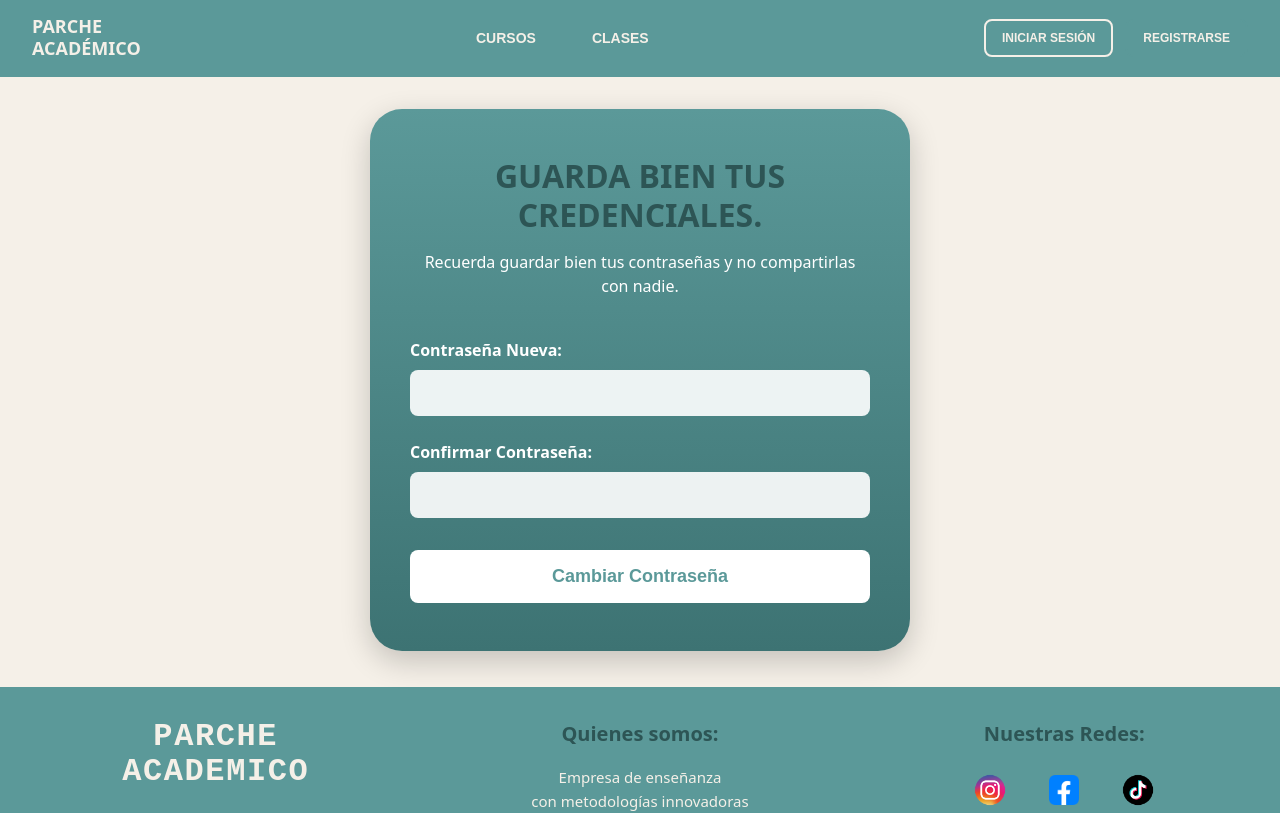
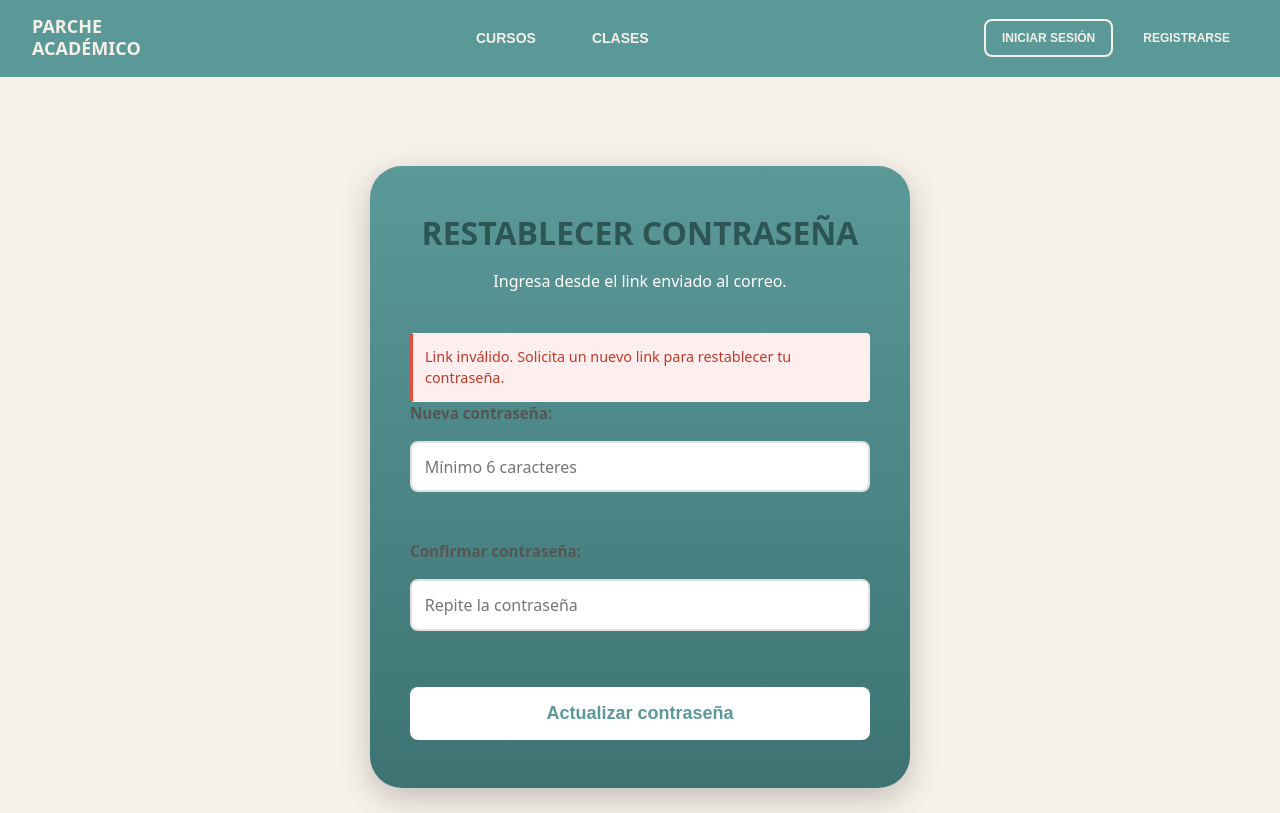
Before and after one commit to academiaparchada/frontend-academic, a React (Vite) app: page /reset-password in a window 1280 px wide. Shown: the top 813 px of the page. Built offline with nearby package versions, Linux system fonts and the light colour scheme; no server answers.

Commit message:
reset pasword

```diff
--- a/src/pages/forgot_password.jsx
+++ b/src/pages/forgot_password.jsx
@@ -11,24 +11,44 @@ export const ForgotPassword = () => {
   const [loading, set_loading] = useState(false);
   const [message, set_message] = useState('');
   const [error, set_error] = useState('');
+  const [is_google_account, set_is_google_account] = useState(false);
 
   const handle_submit = async (e) => {
     e.preventDefault();
     set_error('');
     set_message('');
+    set_is_google_account(false);
     set_loading(true);
 
     try {
-      // Aquí irá la integración con el backend cuando esté disponible
-      // Por ahora simularemos el envío
-      await new Promise(resolve => setTimeout(resolve, 1500));
+      const response = await fetch('http://localhost:5000/api/auth/forgot-password', {
+        method: 'POST',
+        headers: { 'Content-Type': 'application/json' },
+        body: JSON.stringify({ email }),
+      });
 
-      set_message(`Se ha enviado un correo a ${email} con las instrucciones para recuperar tu contraseña.`);
+      const data = await response.json().catch(() => ({}));
 
-      // Redirigir después de 3 segundos
-      setTimeout(() => {
-        navigate('/login');
-      }, 3000);
+      // Caso cuenta Google (400)
+      if (!response.ok) {
+        const backend_message = data?.message || 'No fue posible procesar la solicitud.';
+        set_error(backend_message);
+
+        if (
+          typeof backend_message === 'string' &&
+          backend_message.toLowerCase().includes('google')
+        ) {
+          set_is_google_account(true);
+        }
+
+        return;
+      }
+
+      // 200 OK (si existe o no existe, el backend responde genérico)
+      set_message(
+        data?.message ||
+          'Si el correo existe, se enviará un link para restablecer la contraseña. Revisa tu correo.'
+      );
     } catch (err) {
       set_error('Error al enviar el correo. Por favor intenta de nuevo.');
     } finally {
@@ -36,50 +56,58 @@ export const ForgotPassword = () => {
     }
   };
 
+  const handle_go_to_google_login = () => {
+    // Ya tienes login con Google en /login; para no duplicar lógica, enviamos al usuario allá.
+    navigate('/login');
+  };
+
   return (
     <div className="page">
       <Header />
 
-      <main className="main">
-        <div className="forgot_password_container">
-          <div className="forgot_password_card">
-            <h1 className="forgot_password_title">GUARDA BIEN TUS CREDENCIALES.</h1>
-            <p className="forgot_password_subtitle">
+      <main className="login-page">
+        <div className="login-container">
+          <div className="login-card">
+            <h1 className="login-title">GUARDA BIEN TUS CREDENCIALES.</h1>
+
+            <p className="login-subtitle">
               Recuerda guardar bien tus contraseñas y no compartirlas con nadie.
             </p>
 
-            {message && (
-              <div className="success_message">
-                {message}
-              </div>
-            )}
+            {message && <div className="success-message">{message}</div>}
+            {error && <div className="error-message">{error}</div>}
 
-            {error && (
-              <div className="error_message">
-                {error}
-              </div>
-            )}
-
-            <form onSubmit={handle_submit} className="forgot_password_form">
-              <div className="form_group">
-                <label htmlFor="email" className="form_label">
-                  Correo Electronico:
-                </label>
+            <form onSubmit={handle_submit} className="login-form">
+              <div className="form-group">
+                <label className="form-label">Correo Electronico:</label>
                 <input
                   type="email"
-                  id="email"
-                  className="form_input"
+                  className="form-input"
                   value={email}
                   onChange={(e) => set_email(e.target.value)}
+                  placeholder="usuario@dominio.com"
                   required
                   disabled={loading}
                 />
               </div>
 
-              <button type="submit" className="btn_send" disabled={loading}>
-                {loading ? 'Enviando...' : 'Enviar Correo'}
+              <button type="submit" className="btn-login" disabled={loading}>
+                {loading ? 'Enviando...' : 'Enviar link'}
               </button>
             </form>
+
+            {is_google_account && (
+              <div style={{ marginTop: '1rem', textAlign: 'center' }}>
+                <button
+                  type="button"
+                  className="btn-login"
+                  onClick={handle_go_to_google_login}
+                  disabled={loading}
+                >
+                  Iniciar sesión con Google
+                </button>
+              </div>
+            )}
           </div>
         </div>
       </main>
--- a/src/pages/reset_password.jsx
+++ b/src/pages/reset_password.jsx
@@ -1,105 +1,166 @@
 // src/pages/reset_password.jsx
-import { useState } from 'react';
+import { useEffect, useMemo, useState } from 'react';
 import { useNavigate, useSearchParams } from 'react-router-dom';
 import { Header } from '../components/header';
 import { Footer } from '../components/footer';
-import '../styles/reset_password.css';
+import '../styles/Login.css';
 
 export const ResetPassword = () => {
   const navigate = useNavigate();
   const [searchParams] = useSearchParams();
-  const token = searchParams.get('token'); // Token del correo
 
-  const [password, set_password] = useState('');
+  const email = useMemo(() => searchParams.get('email') || '', [searchParams]);
+  const token = useMemo(() => searchParams.get('token') || '', [searchParams]);
+
+  const [new_password, set_new_password] = useState('');
   const [confirm_password, set_confirm_password] = useState('');
   const [loading, set_loading] = useState(false);
+  const [message, set_message] = useState('');
   const [error, set_error] = useState('');
+  const [is_google_account, set_is_google_account] = useState(false);
+
+  useEffect(() => {
+    // Si falta email o token, no tiene sentido mostrar el form
+    if (!email || !token) {
+      set_error('Link inválido. Solicita un nuevo link para restablecer tu contraseña.');
+    }
+  }, [email, token]);
 
   const handle_submit = async (e) => {
     e.preventDefault();
     set_error('');
+    set_message('');
+    set_is_google_account(false);
 
-    // Validaciones
-    if (password !== confirm_password) {
-      set_error('Las contraseñas no coinciden');
+    if (!email || !token) {
+      set_error('Link inválido. Solicita un nuevo link para restablecer tu contraseña.');
       return;
     }
 
-    if (password.length < 6) {
-      set_error('La contraseña debe tener al menos 6 caracteres');
+    if (new_password.length < 6) {
+      set_error('La contraseña debe tener al menos 6 caracteres.');
+      return;
+    }
+
+    if (new_password !== confirm_password) {
+      set_error('Las contraseñas no coinciden.');
       return;
     }
 
     set_loading(true);
+    try {
+      const response = await fetch('http://localhost:5000/api/auth/reset-password', {
+        method: 'POST',
+        headers: { 'Content-Type': 'application/json' },
+        body: JSON.stringify({
+          email,
+          token,
+          newPassword: new_password,
+        }),
+      });
 
-    try {
-      // Aquí irá la integración con el backend cuando esté disponible
-      // Por ahora simularemos el cambio
-      await new Promise(resolve => setTimeout(resolve, 1500));
+      const data = await response.json().catch(() => ({}));
 
-      alert('Contraseña cambiada exitosamente');
-      navigate('/login');
+      if (!response.ok) {
+        const backend_message = data?.message || 'No fue posible actualizar la contraseña.';
+        set_error(backend_message);
+
+        // Token expirado => enviar a forgot-password
+        if (
+          typeof backend_message === 'string' &&
+          backend_message.toLowerCase().includes('expirado')
+        ) {
+          setTimeout(() => {
+            navigate('/forgot-password');
+          }, 1200);
+        }
+
+        // Cuenta Google => ofrecer login con Google
+        if (
+          typeof backend_message === 'string' &&
+          backend_message.toLowerCase().includes('google')
+        ) {
+          set_is_google_account(true);
+        }
+
+        return;
+      }
+
+      set_message(data?.message || 'Contraseña actualizada correctamente.');
+      setTimeout(() => {
+        navigate('/login');
+      }, 1500);
     } catch (err) {
-      set_error('Error al cambiar la contraseña. Por favor intenta de nuevo.');
+      set_error('Error de red. Por favor intenta de nuevo.');
     } finally {
       set_loading(false);
     }
+  };
+
+  const handle_go_to_google_login = () => {
+    navigate('/login');
   };
 
   return (
     <div className="page">
       <Header />
 
-      <main className="main">
-        <div className="reset_password_container">
-          <div className="reset_password_card">
-            <h1 className="reset_password_title">GUARDA BIEN TUS CREDENCIALES.</h1>
-            <p className="reset_password_subtitle">
-              Recuerda guardar bien tus contraseñas y no compartirlas con nadie.
+      <main className="login-page">
+        <div className="login-container">
+          <div className="login-card">
+            <h1 className="login-title">RESTABLECER CONTRASEÑA</h1>
+
+            <p className="login-subtitle">
+              {email ? `Cuenta: ${email}` : 'Ingresa desde el link enviado al correo.'}
             </p>
 
-            {error && (
-              <div className="error_message">
-                {error}
-              </div>
-            )}
+            {message && <div className="success-message">{message}</div>}
+            {error && <div className="error-message">{error}</div>}
 
-            <form onSubmit={handle_submit} className="reset_password_form">
-              <div className="form_group">
-                <label htmlFor="password" className="form_label">
-                  Contraseña Nueva:
-                </label>
+            <form onSubmit={handle_submit} className="login-form">
+              <div className="form-group">
+                <label className="form-label">Nueva contraseña:</label>
                 <input
                   type="password"
-                  id="password"
-                  className="form_input"
-                  value={password}
-                  onChange={(e) => set_password(e.target.value)}
-                  required
-                  disabled={loading}
-                  minLength={6}
-                />
-              </div>
-
-              <div className="form_group">
-                <label htmlFor="confirm_password" className="form_label">
-                  Confirmar Contraseña:
-                </label>
-                <input
-                  type="password"
-                  id="confirm_password"
-                  className="form_input"
-                  value={confirm_password}
-                  onChange={(e) => set_confirm_password(e.target.value)}
+                  className="form-input"
+                  value={new_password}
+                  onChange={(e) => set_new_password(e.target.value)}
+                  placeholder="Mínimo 6 caracteres"
                   required
                   disabled={loading}
                 />
               </div>
 
-              <button type="submit" className="btn_reset" disabled={loading}>
-                {loading ? 'Cambiando...' : 'Cambiar Contraseña'}
+              <div className="form-group">
+                <label className="form-label">Confirmar contraseña:</label>
+                <input
+                  type="password"
+                  className="form-input"
+                  value={confirm_password}
+                  onChange={(e) => set_confirm_password(e.target.value)}
+                  placeholder="Repite la contraseña"
+                  required
+                  disabled={loading}
+                />
+              </div>
+
+              <button type="submit" className="btn-login" disabled={loading}>
+                {loading ? 'Actualizando...' : 'Actualizar contraseña'}
               </button>
             </form>
+
+            {is_google_account && (
+              <div style={{ marginTop: '1rem', textAlign: 'center' }}>
+                <button
+                  type="button"
+                  className="btn-login"
+                  onClick={handle_go_to_google_login}
+                  disabled={loading}
+                >
+                  Iniciar sesión con Google
+                </button>
+              </div>
+            )}
           </div>
         </div>
       </main>
```
